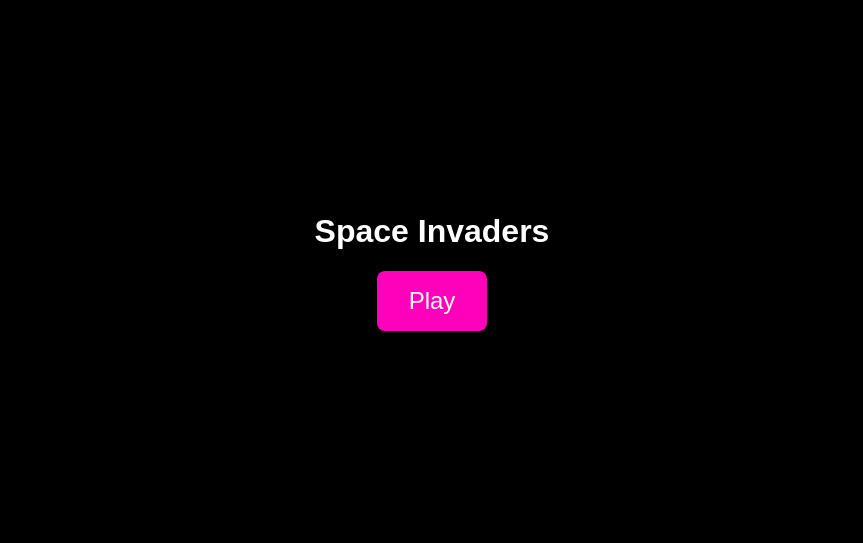
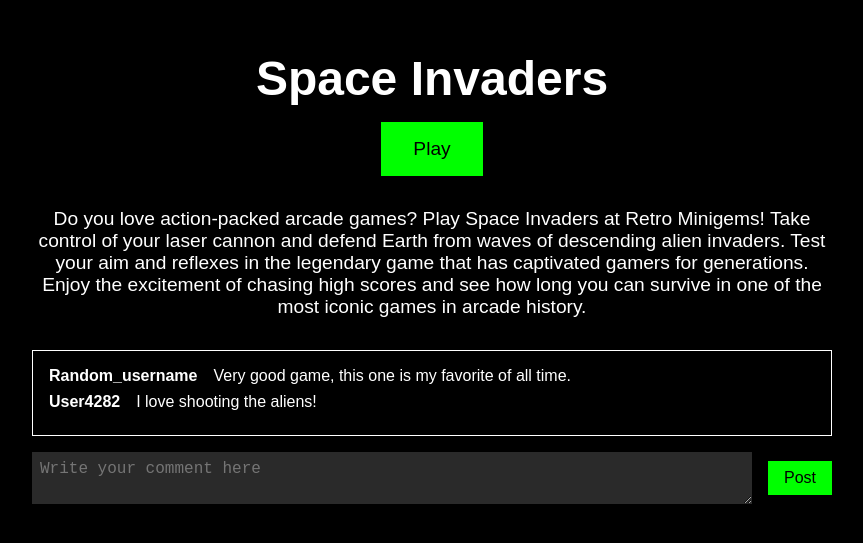
Before and after one commit to candela-sv/RetroMinigames, a React (Create React App) app in the folder retrominigames/: page /spaceinvaders in a window 1280 px wide. Shown: the part 139-682 px from the top of the page, without its empty margins (208-1071 px from the left). Built offline with nearby package versions, Linux system fonts and the light colour scheme.

Commit message:
Space Invaders (esbos)

```diff
--- a/retrominigames/src/games/SpaceInvaders.js
+++ b/retrominigames/src/games/SpaceInvaders.js
@@ -1,165 +1,19 @@
 import React, { useEffect, useState, useRef } from 'react';
 import '../styles/SpaceInvaders.css';
 
-function SpaceInvaders() {
+const SpaceInvaders = () => {
   const [gameStarted, setGameStarted] = useState(false);
   const canvasRef = useRef(null);
   const rightPressed = useRef(false);
   const leftPressed = useRef(false);
   const upPressed = useRef(false);
 
-
   const startGame = () => {
     setGameStarted(true);
   };
 
   useEffect(() => {
-    if (!gameStarted) return;
-
-    const canvas = canvasRef.current;
-    const ctx = canvas.getContext('2d');
-    const width = canvas.width = 800;
-    const height = canvas.height = 600;
-
-    // Variables del jugador
-    let playerX = width / 2 - 25;
-    const playerY = height - 50;
-    const playerWidth = 50;
-    const playerHeight = 30;
-    let playerSpeed = 5;
-
-    // Variables de los disparos
-    const bulletWidth = 5;
-    const bulletHeight = 10;
-    let bullets = [];
-
-    // Variables de los enemigos
-    const enemyWidth = 50;
-    const enemyHeight = 30;
-    const enemySpeed = 1;
-    let enemies = [];
-
-    // Crear enemigos
-    function createEnemies() {
-      for (let i = 0; i < 5; i++) {
-        for (let j = 0; j < 10; j++) {
-          enemies.push({ x: j * 60 + 50, y: i * 50 + 30, alive: true });
-        }
-      }
-    }
-
-    // Dibuja al jugador
-    function drawPlayer() {
-      ctx.fillStyle = 'green';
-      ctx.fillRect(playerX, playerY, playerWidth, playerHeight);
-    }
-
-    // Dibuja los disparos
-    function drawBullets() {
-      ctx.fillStyle = 'white';
-      bullets.forEach((bullet, index) => {
-        if (bullet.y <= 0) {
-          bullets.splice(index, 1); // Eliminar balas fuera de la pantalla
-        } else {
-          ctx.fillRect(bullet.x, bullet.y, bulletWidth, bulletHeight);
-          bullet.y -= 5; // Velocidad del disparo
-        }
-      });
-    }
-
-    // Dibuja los enemigos
-    function drawEnemies() {
-      ctx.fillStyle = 'red';
-      enemies.forEach((enemy) => {
-        if (enemy.alive) {
-          ctx.fillRect(enemy.x, enemy.y, enemyWidth, enemyHeight);
-        }
-      });
-    }
-
-    // Movimiento del jugador
-    function movePlayer() {
-      if (rightPressed.current && playerX < width - playerWidth) {
-        playerX += playerSpeed;
-      }
-      if (leftPressed.current && playerX > 0) {
-        playerX -= playerSpeed;
-      }
-    }
-
-    // Colisiones entre los disparos y los enemigos
-    function checkCollisions() {
-      bullets.forEach((bullet, bIndex) => {
-        enemies.forEach((enemy, eIndex) => {
-          if (
-            bullet.x >= enemy.x &&
-            bullet.x <= enemy.x + enemyWidth &&
-            bullet.y >= enemy.y &&
-            bullet.y <= enemy.y + enemyHeight &&
-            enemy.alive
-          ) {
-            enemy.alive = false;
-            bullets.splice(bIndex, 1);
-          }
-        });
-      });
-    }
-
-    // Mueve los enemigos
-    function moveEnemies() {
-      enemies.forEach((enemy) => {
-        if (enemy.alive) {
-          enemy.y += enemySpeed;
-        }
-      });
-    }
-
-    // Dibuja todo
-    function draw() {
-      ctx.clearRect(0, 0, width, height); // Limpiar el canvas en cada frame
-      drawPlayer();
-      drawBullets();
-      drawEnemies();
-      movePlayer();
-      checkCollisions();
-      moveEnemies();
-
-      requestAnimationFrame(draw);
-    }
-
-    // Inicia el juego (crear enemigos y comenzar el ciclo de dibujo)
-    createEnemies();
-    draw();
-
-    // Funciones para manejo de teclas
-    function keyDownHandler(e) {
-      if (e.key === 'Right' || e.key === 'ArrowRight') {
-        rightPressed.current = true;
-      } else if (e.key === 'Left' || e.key === 'ArrowLeft') {
-        leftPressed.current = true;
-      } else if (e.key === 'ArrowUp' && !upPressed.current) { // Cambiar a ArrowUp
-        upPressed.current = true;
-        bullets.push({ x: playerX + playerWidth / 2 - bulletWidth / 2, y: playerY });
-      }
-    }
-
-    function keyUpHandler(e) {
-      if (e.key === 'Right' || e.key === 'ArrowRight') {
-        rightPressed.current = false;
-      } else if (e.key === 'Left' || e.key === 'ArrowLeft') {
-        leftPressed.current = false;
-      } else if (e.key === 'ArrowUp') { // Cambiar a ArrowUp
-        upPressed.current = false;
-      }
-    }
-
-    window.addEventListener('keydown', keyDownHandler);
-    window.addEventListener('keyup', keyUpHandler);
-
-    return () => {
-      window.removeEventListener('keydown', keyDownHandler);
-      window.removeEventListener('keyup', keyUpHandler);
-    };
+    // Lógica del juego
   }, [gameStarted]);
 
   return (
@@ -176,8 +30,27 @@ function SpaceInvaders() {
           <canvas ref={canvasRef} width="800" height="600"></canvas>
         </div>
       )}
+      <div className="game-description">
+        Do you love action-packed arcade games? Play Space Invaders at Retro Minigems! Take control of your laser cannon and defend Earth from waves of descending alien invaders. Test your aim and reflexes in the legendary game that has captivated gamers for generations. Enjoy the excitement of chasing high scores and see how long you can survive in one of the most iconic games in arcade history.
+      </div>
+      <div className="comments-section">
+        <div className="comments">
+          <div className="comment">
+            <div className="username">Random_username</div>
+            <div className="comment-text">Very good game, this one is my favorite of all time.</div>
+          </div>
+          <div className="comment">
+            <div className="username">User4282</div>
+            <div className="comment-text">I love shooting the aliens!</div>
+          </div>
+        </div>
+        <div className="new-comment">
+          <textarea placeholder="Write your comment here"></textarea>
+          <button className="post-button">Post</button>
+        </div>
+      </div>
     </div>
   );
-}
+};
 
 export default SpaceInvaders;
--- a/retrominigames/src/styles/App.css
+++ b/retrominigames/src/styles/App.css
@@ -175,8 +175,19 @@
 }
 
 .info-card h3 {
-  color: #252525;
   margin-top: 0;
+}
+
+.info-card:first-child h3 {
+  color: #45fe02; /* Blue title */
+}
+
+.info-card:nth-child(2) h3 {
+  color: #35A3F4; /* Teal title */
+}
+
+.info-card:last-child h3 {
+  color: #FF00EE; /* Dark pink title */
 }
 
 .info-card p {
--- a/retrominigames/src/styles/SpaceInvaders.css
+++ b/retrominigames/src/styles/SpaceInvaders.css
@@ -1,36 +1,87 @@
 .space-invaders-container {
   display: flex;
+  flex-direction: column;
+  align-items: center;
   justify-content: center;
-    align-items: center;
-    min-height: 100vh;
-    background-color: black;
-    color: white;
-    flex-direction: column;
+  height: 100vh;
+  background-color: #000;
+  color: #fff;
+  font-family: Arial, sans-serif;
 }
 
 .game-intro {
   text-align: center;
+  margin-bottom: 2rem;
+}
+
+.game-intro h1 {
+  font-size: 3rem;
+  margin-bottom: 1rem;
 }
 
 .play-button {
-    background-color: #ff00bb;
-    color: white;
+  background-color: #00ff00;
+  color: #000;
   border: none;
   padding: 1rem 2rem;
-    font-size: 1.5rem;
+  font-size: 1.2rem;
   cursor: pointer;
-    border-radius: 8px;
-    transition: background-color 0.3s;
-  }
-
-  .play-button:hover {
-    background-color: #9e0059;
 }
 
 .game-canvas {
+  border: 1px solid #fff;
+  margin-bottom: 2rem;
+}
+
+.game-description {
+  max-width: 800px;
+  text-align: center;
+  margin-bottom: 2rem;
+  font-size: 1.2rem;
+}
+
+.comments-section {
+  width: 100%;
+  max-width: 800px;
+}
+
+.comments {
+  border: 1px solid #fff;
+  padding: 1rem;
+  margin-bottom: 1rem;
+}
+
+.comment {
   display: flex;
-    justify-content: center;
   align-items: center;
-    width: 800px;
-    height: 600px;
+  margin-bottom: 0.5rem;
 }
+
+.username {
+  font-weight: bold;
+  margin-right: 1rem;
+}
+
+.new-comment {
+  display: flex;
+  align-items: center;
+}
+
+.new-comment textarea {
+  flex-grow: 1;
+  background-color: #2a2a2a;
+  color: #fff;
+  border: none;
+  padding: 0.5rem;
+  font-size: 1rem;
+}
+
+.post-button {
+  background-color: #00ff00;
+  color: #000;
+  border: none;
+  padding: 0.5rem 1rem;
+  font-size: 1rem;
+  cursor: pointer;
+  margin-left: 1rem;
+}
```
Lines whose indentation alone changed are shown as unchanged.
